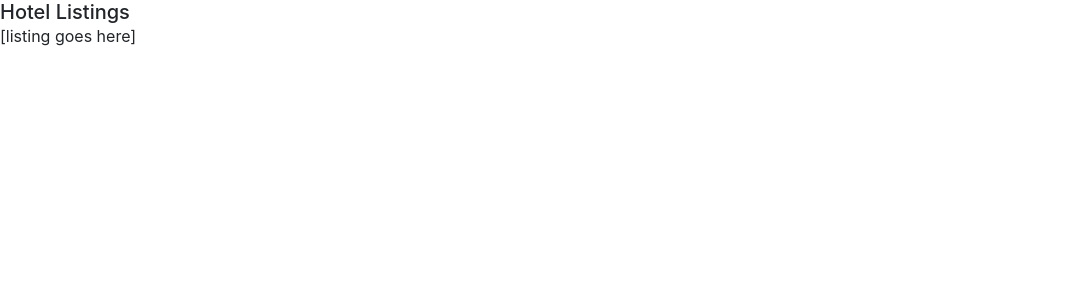
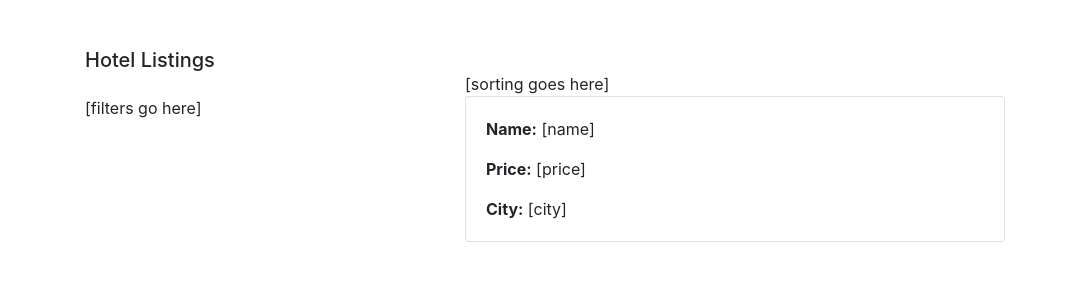
Before and after one commit to travolic/Front-End-Task, an Angular app: page /hotels in a window 1280 px wide. Shown: the top 300 px of the page, without its empty margins (0-1067 px from the left). Built offline with nearby package versions, Linux system fonts and the light colour scheme.

Commit message:
add place holder for listing component

```diff
--- a/src/app/app.component.html
+++ b/src/app/app.component.html
@@ -1 +1,3 @@
-<router-outlet></router-outlet>
+<div class="container mt-5">
+  <router-outlet></router-outlet>
+<div>
--- a/src/app/hotels/hotel-listing/hotel-listing.component.html
+++ b/src/app/hotels/hotel-listing/hotel-listing.component.html
@@ -6,7 +6,28 @@
         </div>
       </ng-template>
       <ng-template ngbPanelContent>
-        [listing goes here]
+        <div class="row justify-content-end">
+          <div class="col-8">
+            [sorting goes here]
+          </div>
+        </div>
+        <div class="row">
+          <div class="col-4">
+            [filters go here]
+          </div>
+          <div class="col-6">
+            <div class="card-deck">
+              <div class="card">
+                <div class="card-body">
+                  <p class="card-text"><b>Name:</b> [name]</p>
+                  <p class="card-text"><b>Price:</b> [price]</p>
+                  <p class="card-text"><b>City:</b> [city]</p>
+                </div>
+              </div>
+              <!-- <div *ngIf="(i + 1) % 2 === 0" class="w-100"></div> -->
+            </div>
+          </div>
+        </div>
       </ng-template>
     </ngb-panel>
   </ngb-accordion>
```
